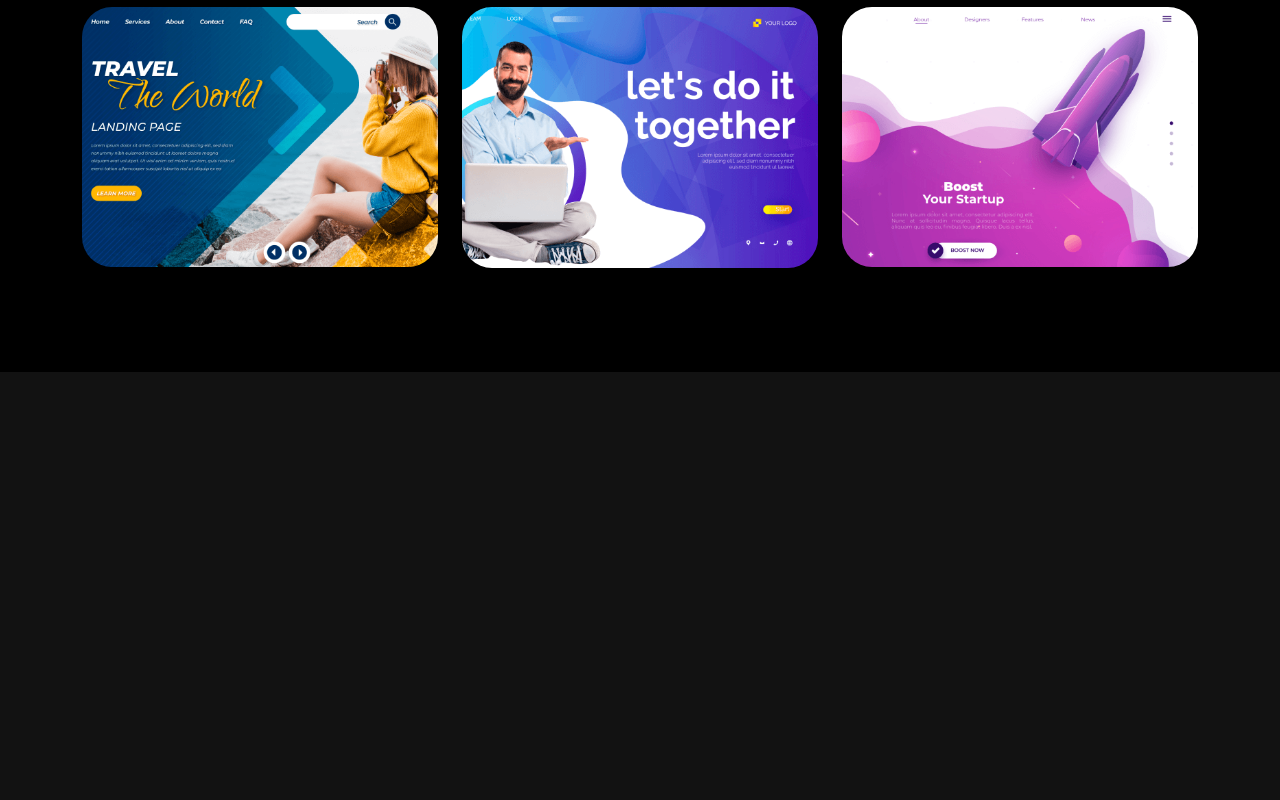
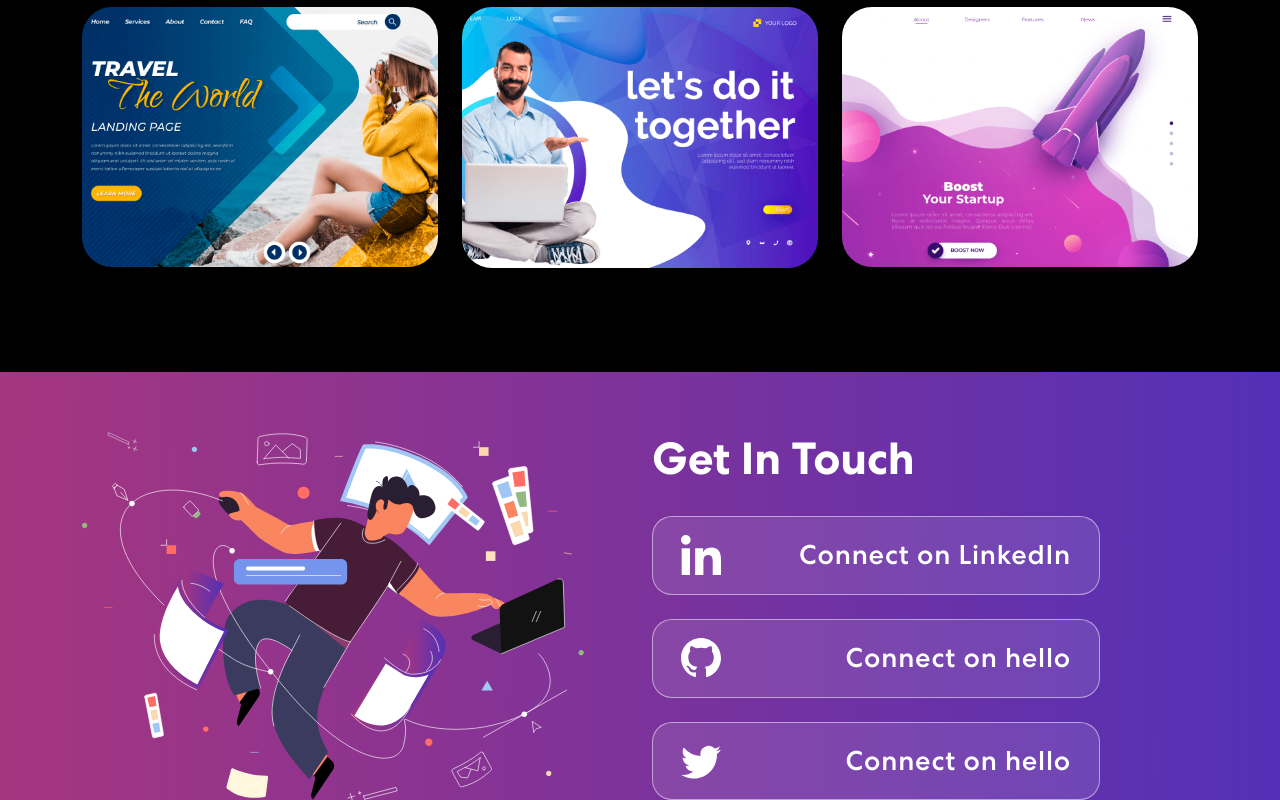
Before and after one commit to Rishabhkumar111/PersonalPortfolio, a React (Create React App) app: page / in a window 1280 px wide. Shown: the part 2000-2800 px from the top of the page. Before the commit the page ends 2372 px from the top, so only its background shows below. Built offline with nearby package versions, Linux system fonts and the light colour scheme.

Commit message:
Worked on responsiveness and completed Contact page

```diff
--- a/src/App.css
+++ b/src/App.css
@@ -478,3 +478,133 @@ nav.navbar .navbar-toggler[aria-expanded="true"] .navbar-toggler-icon {
     width: 90%;
   }
 }
+
+
+/************ Contact Css ************/
+.contact {
+  background: linear-gradient(90.21deg, #AA367C -5.91%, #4A2FBD 111.58%);
+  padding: 60px 0 200px 0;
+}
+.contact #contactImg {
+  width: 92%;
+}
+.contact h2 {
+	font-size: 45px;
+	font-weight: 700;
+  margin-bottom: 30px;
+}
+
+.contact button {
+  width: 100%;
+  background-color: rgba(255, 255, 255, 0.1);
+  border: 1px solid rgba(255, 255, 255, 0.5);
+  border-radius: 20px;
+  color: #fff;
+  margin: 0 0 8px 0;
+  padding: 18px 26px;
+  font-weight: 500;
+  font-size: 18px;
+  letter-spacing: 0.8px;
+  transition: 0.3s ease-in-out;
+  position: relative;
+  align-items: center;
+}
+
+.contact button span {
+  z-index: 1;
+  position: relative;
+  font-size: 1.7rem;
+}
+.contact button:hover {
+  color: rgba(0, 0, 0, 0.65);
+}
+.contact button::before {
+  content: "";
+  background: rgba(255, 255, 255, 1);
+  width: 0;
+  height: 100%;
+  position: absolute;
+  border-radius: 20px;
+  top: 0;
+  left: 0;
+  z-index: 0;
+  transition: 0.3s ease-in-out;
+}
+.contact button:hover::before {
+  width: 100%;
+}
+.contact #connectIcon{
+  width: 40px;
+}
+#connectCol {
+  display: flex;
+  justify-content:space-between;
+  align-items:center;
+  text-align: center;
+  gap: 2rem;
+  padding-left: 1.5rem;
+  padding-right: 1.5rem;
+}
+#contactRight{
+  display: flex;
+  justify-content: center;
+  flex-direction: column;
+  align-items: center;
+}
+
+#contactButton{
+  width: 35vw;
+}
+
+#contactButton:hover img {
+  filter: brightness(0) saturate(100%) invert(0%) sepia(7%) saturate(98%) hue-rotate(346deg) brightness(95%) contrast(86%) opacity(0.65);
+}
+
+@media screen and (max-width: 450px) {
+  .contact form button span {
+    font-size: 1.3rem;
+
+  }
+  #connectCol {
+    gap: 0rem;
+  }
+  .contact #connectIcon{
+    width: 30px;
+  }
+}
+
+@media screen and (max-width: 1160px) {
+  .contact button span {
+    font-size: 1.6rem;
+  }
+  #contactButton{
+    width: 40vw;
+  }
+}
+@media screen and (max-width: 767px) {
+  .contact button span {
+    font-size: 1.5rem;
+  }
+  #contactButton{
+    width: 60vw;
+  }
+  .contact #connectIcon{
+    width: 35px;
+  }
+}
+@media screen and (max-width: 575px) {
+  #contactButton{
+    width: 80vw;
+  }
+}
+@media screen and (max-width: 460px) {
+  #contactButton{
+    width: 90vw;
+  }
+  .contact #connectIcon{
+    width: 32px;
+  }
+  .contact button span {
+    font-size: 1.3rem;
+  }
+}
--- a/src/App.js
+++ b/src/App.js
@@ -5,6 +5,7 @@ import "bootstrap/dist/css/bootstrap.min.css";
 import { Banner } from "./components/Banner";
 import { Skills } from "./components/Skill";
 import { Projects } from "./components/Projects";
+import { Contact } from "./components/Contact";
 
 const App = () => {
   return (
@@ -13,6 +14,7 @@ const App = () => {
       <Banner />
       <Skills />
       <Projects />
+      <Contact />
     </>
   );
 };
--- /dev/null
+++ b/src/components/Contact.js
@@ -0,0 +1,50 @@
+import { useState } from "react";
+import { Container, Row, Col } from "react-bootstrap";
+import contactImg from "../assets/img/contact-img.svg";
+import "animate.css";
+import TrackVisibility from "react-on-screen";
+import ContactButton from "./ContactButton";
+import linkedIn from "../assets/img/nav-icon1.svg";
+import gitHub from "../assets/img/github.svg";
+import twitter from "../assets/img/twitter.svg";
+
+export const Contact = () => {
+  return (
+    <section className="contact">
+      <Container>
+        <Row className="align-items-center">
+          <Col size={12} md={6}>
+            <TrackVisibility>
+              {({ isVisible }) => (
+                <img
+                  className={
+                    isVisible ? "animate__animated animate__zoomIn" : ""
+                  }
+                  src={contactImg}
+                  alt="Contact Us"
+                  id="contactImg"
+                />
+              )}
+            </TrackVisibility>
+          </Col>
+          <Col size={12} md={6}>
+            <TrackVisibility>
+              {({ isVisible }) => (
+                <div
+                  className={
+                    isVisible ? "animate__animated animate__fadeIn" : ""
+                  }
+                >
+                    <h2>Get In Touch</h2>
+                    <ContactButton text=" LinkedIn" src={linkedIn}/>
+                    <ContactButton deg={" py-3 "} text="hello"  src={gitHub}/>
+                    <ContactButton text="hello" src={twitter}/>
+                  </div>
+              )}
+            </TrackVisibility>
+          </Col>
+        </Row>
+      </Container>
+    </section>
+  );
+};
--- /dev/null
+++ b/src/components/ContactButton.jsx
@@ -0,0 +1,24 @@
+import React from "react";
+import { Col } from "react-bootstrap";
+
+const ContactButton = ({ deg, text ,src}) => {
+  return (
+    <div className={`${deg}`}>
+      <button
+        type="button"
+        onClick={() => console.log("first")}
+        className="px-1"
+        id="contactButton"
+      >
+        <div id="connectCol">
+          <a href="#">
+            <img src={src} alt="" id="connectIcon" />
+          </a>
+          <span> Connect on {text}</span>
+        </div>
+      </button>
+    </div>
+  );
+};
+
+export default ContactButton;
--- a/src/components/NavBar.js
+++ b/src/components/NavBar.js
@@ -2,8 +2,8 @@ import { useState, useEffect } from "react";
 import { Navbar, Nav, Container } from "react-bootstrap";
 import logo from "../assets/img/MyLogo.svg";
 import navIcon1 from "../assets/img/nav-icon1.svg";
-import navIcon2 from "../assets/img/nav-icon2.svg";
-import navIcon3 from "../assets/img/nav-icon3.svg";
+import github from "../assets/img//github.svg";
+import twitter from "../assets/img/twitter.svg";
 import MyLogo from "./MyLogo";
 
 export const NavBar = () => {
@@ -73,10 +73,10 @@ export const NavBar = () => {
                 <img src={navIcon1} alt="" />
               </a>
               <a href="#">
-                <img src={navIcon2} alt="" />
+                <img src={github} alt="" />
               </a>
               <a href="#">
-                <img src={navIcon3} alt="" />
+                <img src={twitter} alt="" />
               </a>
             </div>
             <button className="vvd">
```
Also changed, not shown: src/assets/img/github.svg (added), src/assets/img/twitter.svg (added).
